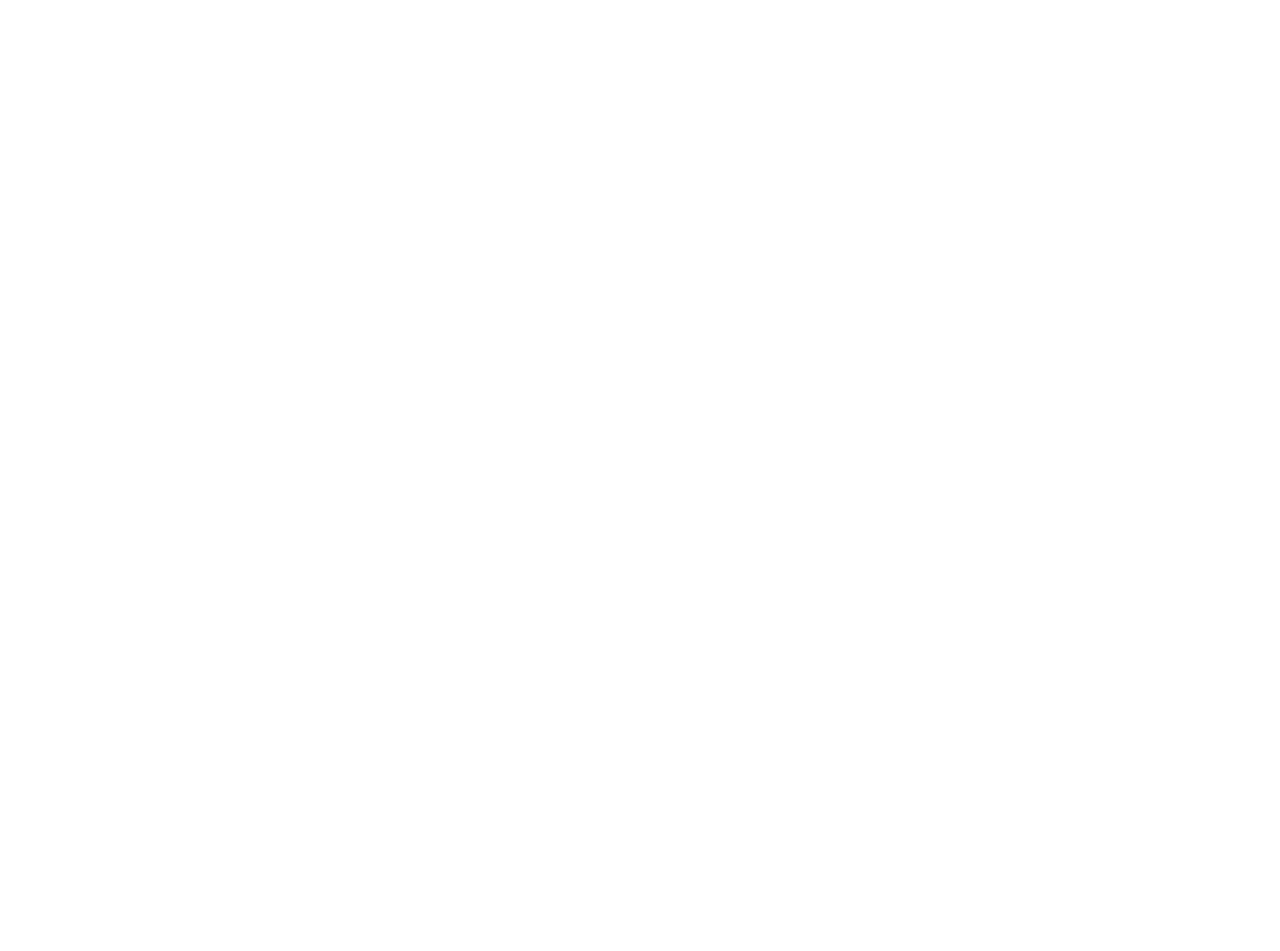
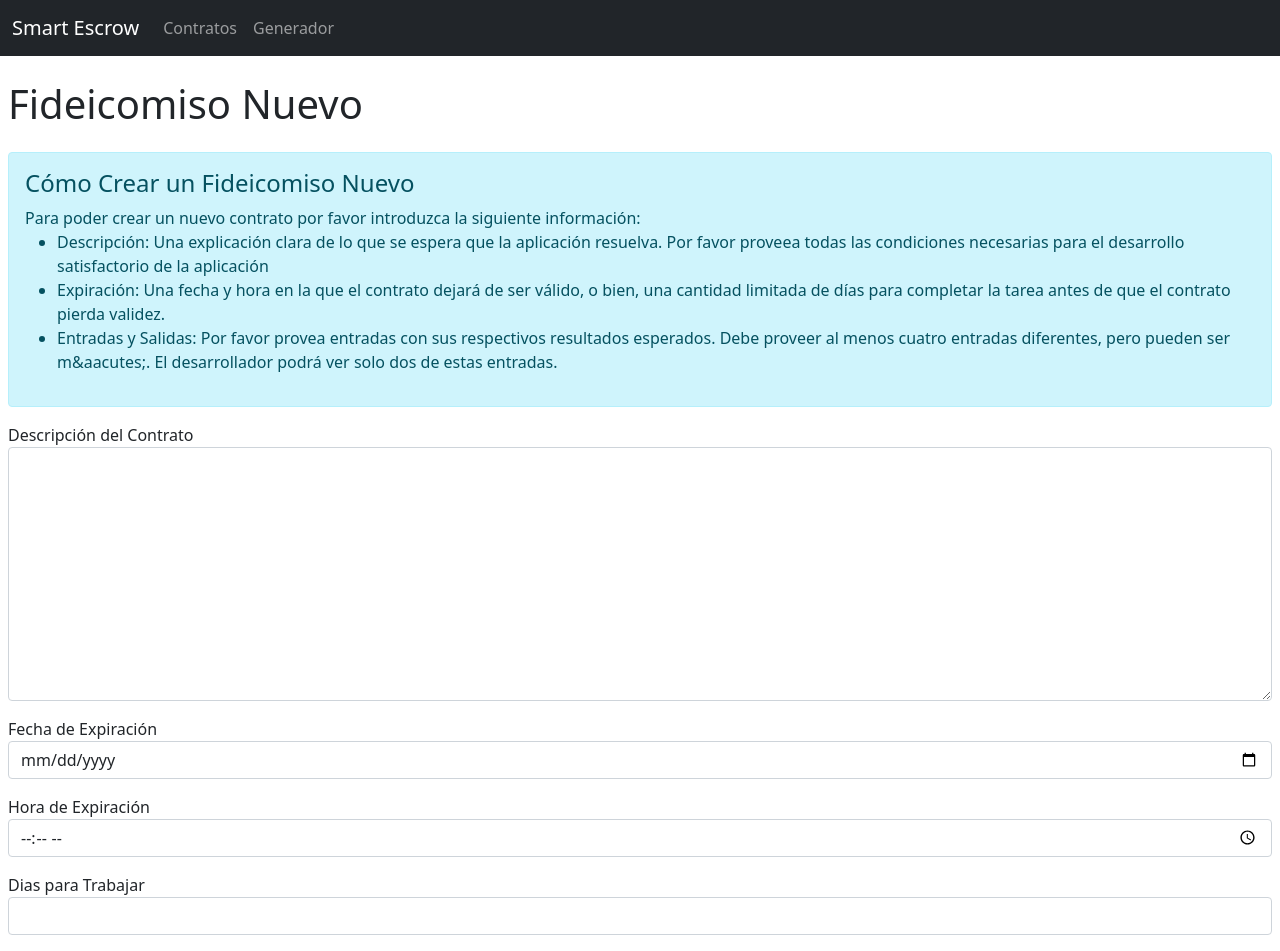
Before and after one commit to cabreraction/smart-escrow, a React (Create React App) app in the folder smart-escrow-app/: page /escrow-generation in a window 1280 px wide. Before the commit this address had no page. Before the commit the page ends 800 px from the top, so only its background shows below. Built offline with nearby package versions, Linux system fonts and the light colour scheme.

Commit message:
added first part of escrow generation

```diff
--- a/smart-escrow-app/src/components/App/App.js
+++ b/smart-escrow-app/src/components/App/App.js
@@ -1,12 +1,14 @@
-import { Routes, Route } from "react-router-dom";
-import Signup from "../Signup/Signup";
-import Login from "../Login/Login";
+import { Routes, Route } from 'react-router-dom';
+import Signup from '../Signup/Signup';
+import Login from '../Login/Login';
+import EscrowGenerator from '../EscrowGenerator/EscrowGenerator';
 
 function App() {
   return (
     <Routes>
-      <Route path="/" element={<Signup />} />
-      <Route path="login" element={<Login />} />
+      <Route path='/' element={<Signup />} />
+      <Route path='login' element={<Login />} />
+      <Route path='escrow-generation' element={<EscrowGenerator />} />
     </Routes>
   );
 }
--- /dev/null
+++ b/smart-escrow-app/src/components/EscrowGenerator/EscrowGenerator.js
@@ -0,0 +1,72 @@
+import Alert from 'react-bootstrap/Alert'
+import Main from '../Main/Main'
+
+function EscrowGenerator() {
+  return (
+    <Main>
+      <div className='d-flex flex-column mx-2'>
+        <h1>Fideicomiso Nuevo</h1>
+        <div className='d-flex flex-column'>
+          <Alert variant='info' className='mt-3'>
+            <Alert.Heading>
+              C&oacute;mo Crear un Fideicomiso Nuevo
+            </Alert.Heading>
+            <p>
+              Para poder crear un nuevo contrato por favor introduzca la siguiente informaci&oacute;n:
+              <ul>
+                <li>
+                  Descripci&oacute;n: Una explicaci&oacute;n clara de lo que se espera que la aplicaci&oacute;n resuelva.
+                  Por favor proveea todas las condiciones necesarias para el desarrollo satisfactorio de la aplicaci&oacute;n
+                </li>
+                <li>
+                  Expiraci&oacute;n: Una fecha y hora en la que el contrato dejar&aacute; de ser v&aacute;lido, o bien,
+                  una cantidad limitada de d&iacute;as para completar la tarea antes de que el contrato
+                  pierda validez.
+                </li>
+                <li>
+                  Entradas y Salidas: Por favor provea entradas con sus respectivos resultados esperados.
+                  Debe proveer al menos cuatro entradas diferentes, pero pueden ser m&aacutes;. El desarrollador
+                  podr&aacute; ver solo dos de estas entradas.
+                </li>
+              </ul>
+            </p>
+          </Alert>
+          <div className="mb-3">
+            <label>Descripci&oacute;n del Contrato</label>
+            <textarea
+              className="form-control"
+              name="escrowDescription"
+              rows={10}
+            />
+          </div>
+          <div className="mb-3">
+            <label>Fecha de Expiraci&oacute;n</label>
+            <input
+              className="form-control"
+              name="escrowExpirationDate"
+              type='date'
+            />
+          </div>
+          <div className="mb-3">
+            <label>Hora de Expiraci&oacute;n</label>
+            <input
+              className="form-control"
+              name="escrowExpirationTime"
+              type='time'
+            />
+          </div>
+          <div className="mb-3">
+            <label>Dias para Trabajar</label>
+            <input
+              className="form-control"
+              name="escrowExpirationDays"
+              type='number'
+            />
+          </div>
+        </div>
+      </div>
+    </Main>
+  );
+}
+
+export default EscrowGenerator;
--- /dev/null
+++ b/smart-escrow-app/src/components/Main/Main.js
@@ -0,0 +1,32 @@
+
+function Main({ children }) {
+  return (
+    <div>
+      <nav class="navbar navbar-expand-md navbar-dark bg-dark mb-4">
+        <div class="container-fluid">
+          <a class="navbar-brand" href="#">Smart Escrow</a>
+          {
+              /*
+              <button class="navbar-toggler" type="button" data-bs-toggle="collapse" data-bs-target="#navbarCollapse" aria-controls="navbarCollapse" aria-expanded="false" aria-label="Toggle navigation">
+                <span class="navbar-toggler-icon"></span>
+              </button>
+              */
+          }
+          <div class="collapse navbar-collapse">
+            <ul class="navbar-nav me-auto mb-2 mb-md-0">
+              <li class="nav-item">
+                <a class="nav-link" href="#">Contratos</a>
+              </li>
+              <li class="nav-item">
+                <a class="nav-link" href="#">Generador</a>
+              </li>
+            </ul>
+          </div>
+        </div>
+      </nav>
+      {children}
+    </div>
+  );
+}
+
+export default Main;
--- a/smart-escrow-app/src/index.js
+++ b/smart-escrow-app/src/index.js
@@ -1,18 +1,19 @@
 import React from 'react';
-import ReactDOM from 'react-dom/client';
+import { render } from 'react-dom';
 import { BrowserRouter } from "react-router-dom";
 
 import App from './components/App/App';
 import 'bootstrap/dist/css/bootstrap.min.css';
 import './index.css'
 
-const root = ReactDOM.createRoot(document.getElementById('root'));
-root.render(
+const root = document.getElementById('root');
+render(
   <React.StrictMode>
     <BrowserRouter>
       <div className='div_body'>
         <App />
       </div>
     </BrowserRouter>
-  </React.StrictMode>
+  </React.StrictMode>,
+  root
 );
```
Also changed, not shown: smart-escrow-app/package.json (+4 -5 lines), 1 other file (tests, documents, lock files or other folders).
